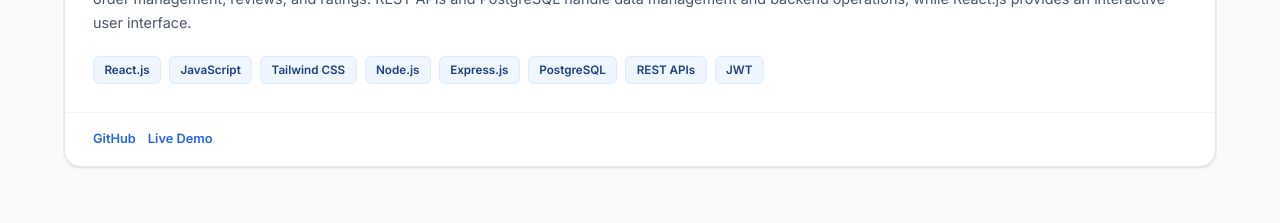
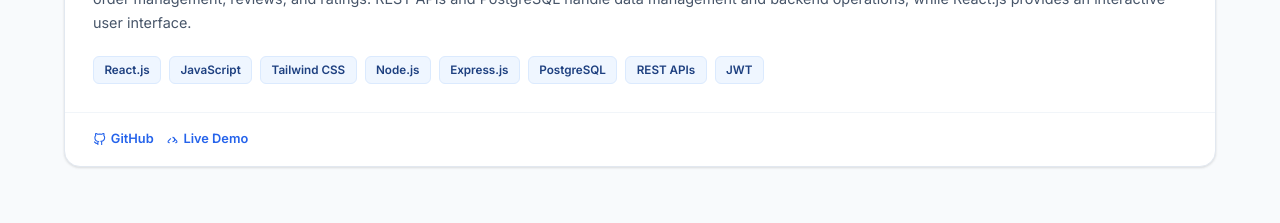
Before and after one commit to Komalmathamsetti/Portfolio, a plain HTML site: page index.html in a window 1280 px wide. Shown: the part 3420-3643 px from the top of the page. Drawn offline with Linux system fonts and the light colour scheme.

```diff
--- a/index.html
+++ b/index.html
@@ -725,12 +725,20 @@
     <a href="https://github.com/Komalmathamsetti/homefeast-platform"
        target="_blank"
        class="project-link">
+      <svg viewBox="0 0 24 24" fill="none" stroke="currentColor" stroke-width="2">
+        <path d="M9 19c-5 1.5-5-2.5-7-3m14 6v-3.87a3.37 3.37 0 0 0-.94-2.61c3.14-.35 6.44-1.54 6.44-7A5.44 5.44 0 0 0 20 4.77 5.07 5.07 0 0 0 19.91 1S18.73.65 16 2.48a13.38 13.38 0 0 0-7 0C6.27.65 5.09 1 5.09 1A5.07 5.07 0 0 0 5 4.77a5.44 5.44 0 0 0-1.5 3.78c0 5.42 3.3 6.61 6.44 7A3.37 3.37 0 0 0 9 18.13V22"/>
+      </svg>
       GitHub
     </a>
 
     <a href="https://homefeast.netlify.app/"
        target="_blank"
        class="project-link">
+      <svg viewBox="0 0 24 24" fill="none" stroke="currentColor" stroke-width="2">
+        <path d="M15 10l4.55 4.55a2 2 0 0 1 0 2.83L17 18"/>
+        <path d="M9 10l-4.55 4.55a2 2 0 0 0 0 2.83L7 18"/>
+        <path d="M12 16a4 4 0 1 0 0-8"/>
+      </svg>
       Live Demo
     </a>
   </div>
```
